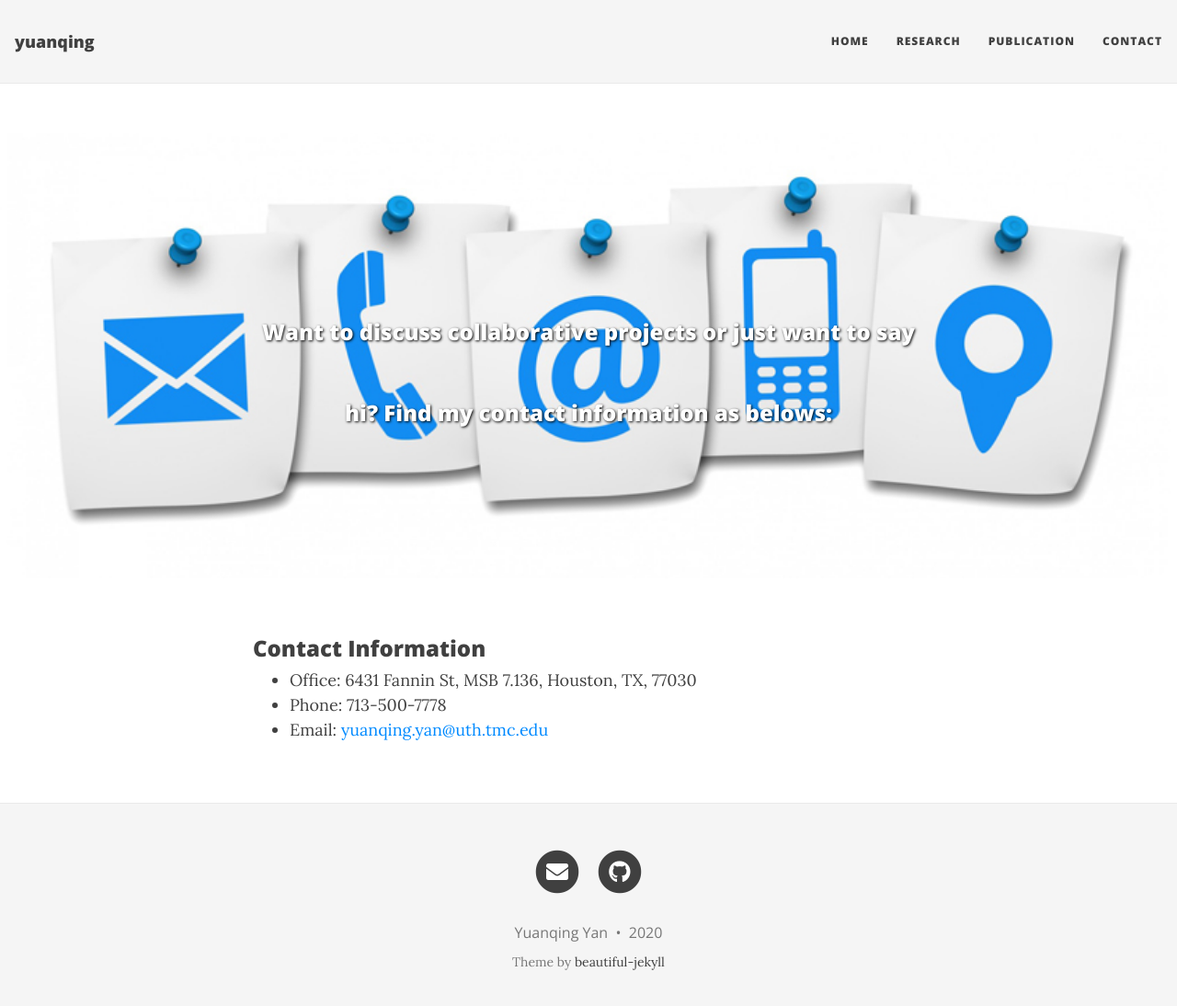
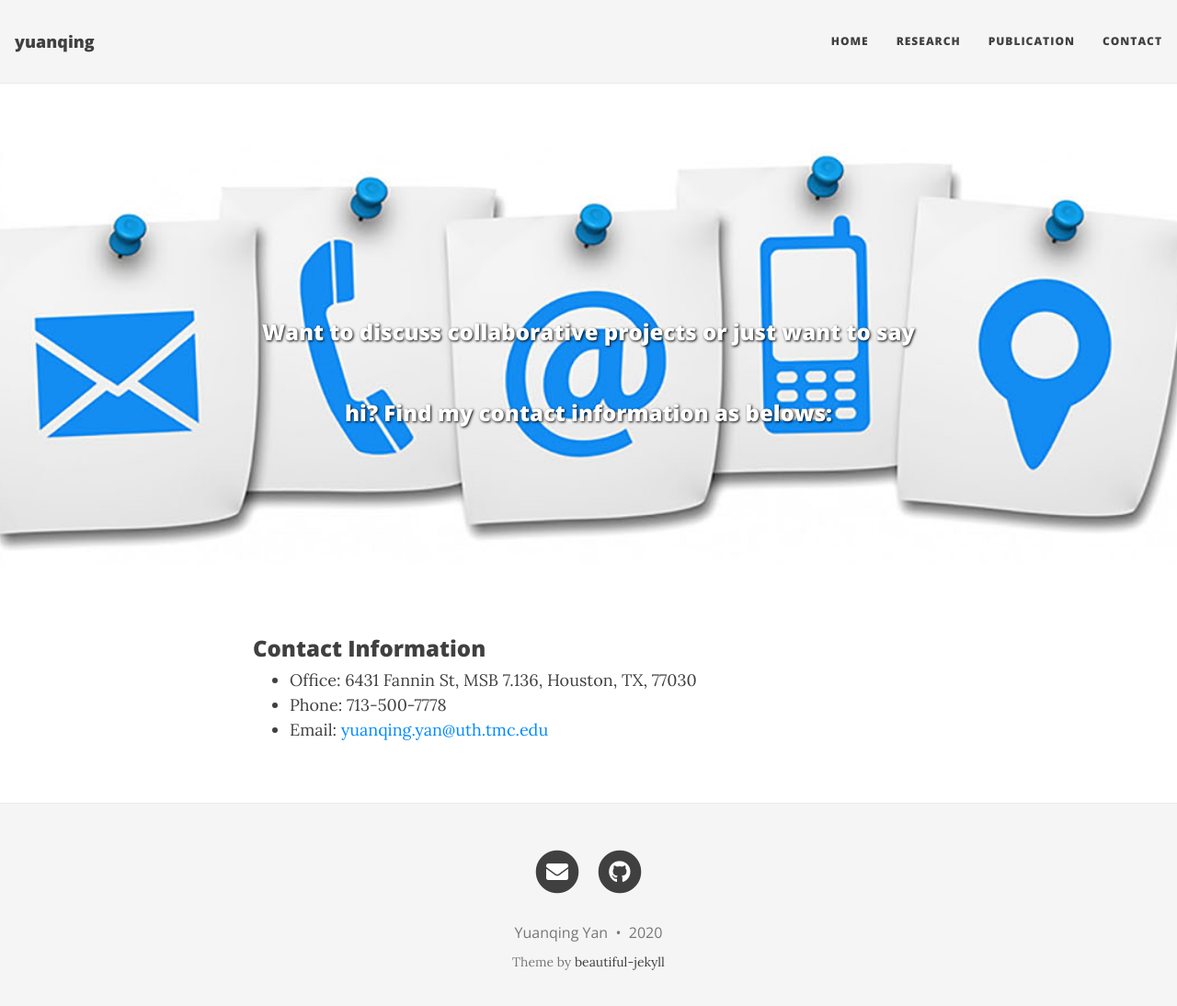
Before and after one commit to yuanqing-yan/Yuanqing, a Jekyll site: the page built from contact.md, in a window 1280 px wide and 1107 px high. Shown: the top 1094 px of the window at 92% size. Built offline with Jekyll 4.4.1, drawn with Linux system fonts in a browser that asks for light colours; nearby versions of some CDN libraries.

Commit message:
ModifyContactInfo

```diff
--- a/contact.md
+++ b/contact.md
@@ -1,7 +1,7 @@
 ---
 layout: page
 title: <font size="+2">Want to discuss collaborative projects or just want to say hi? Find my contact information as belows:</font>
-cover-img: "/img/contactInfo.jpg"
+cover-img: "/img/contact.jpg"
 ---
 #### <br/>
 ### Contact Information
```
Also changed, not shown: img/contact.jpg (added).
